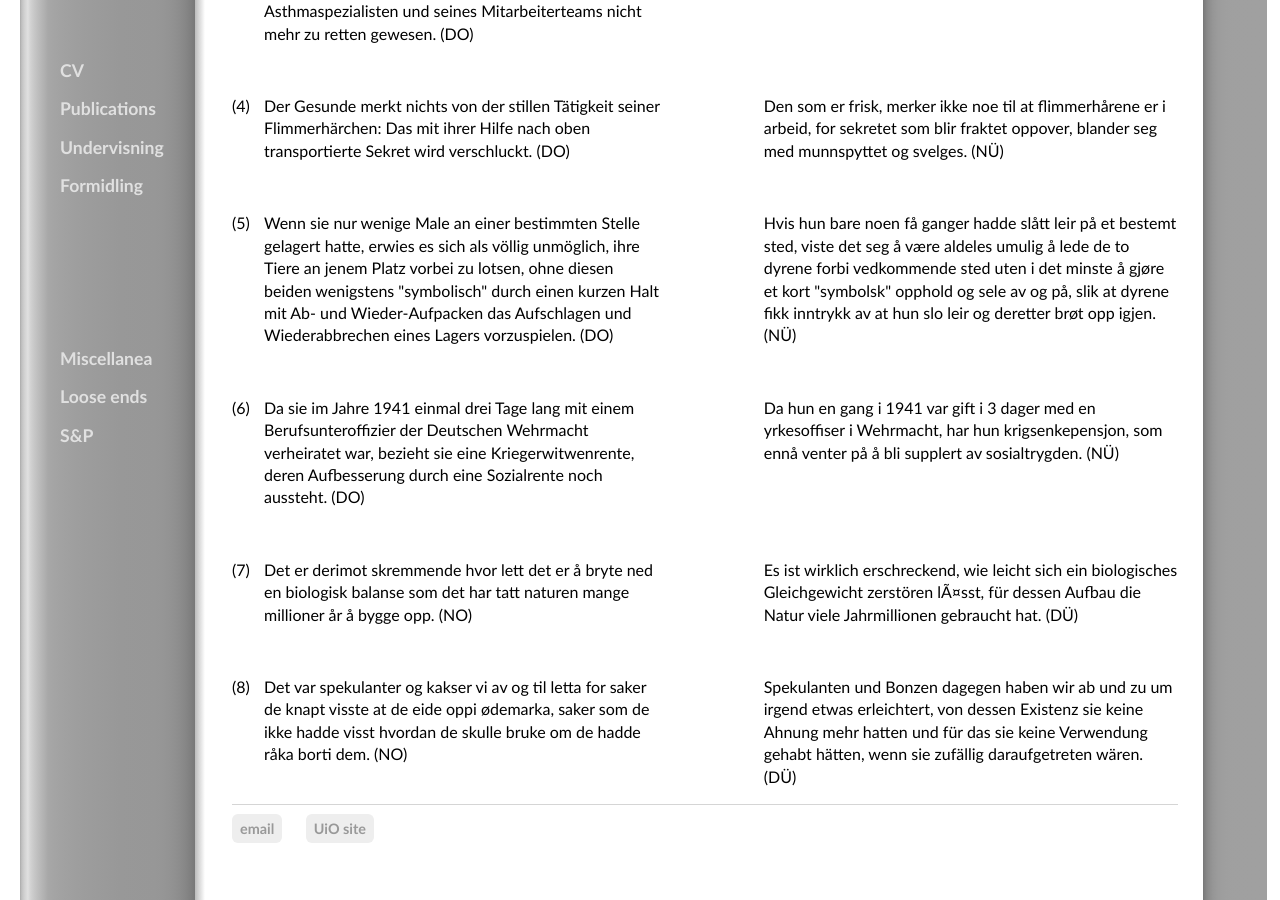
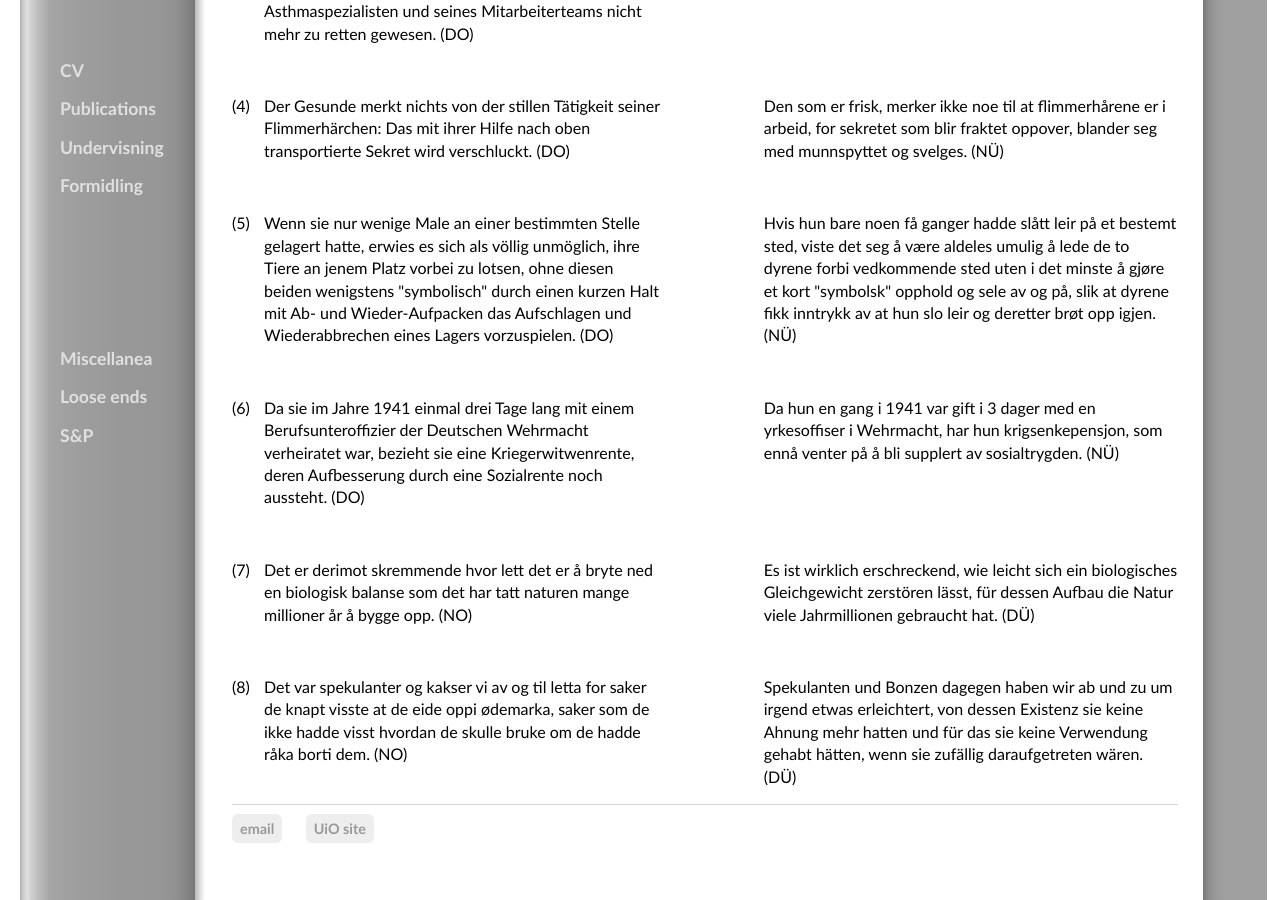
Before and after one commit to kjelljs/kjelljs.github.io, a Jekyll site: the page built from courses/kontrast/2004II.html, in a window 1280 px wide and 900 px high, scrolled down 828 px. Built offline with Jekyll 4.4.1, drawn with Linux system fonts in a browser that asks for light colours.

Commit message:
Update 2004II.html

```diff
--- a/courses/kontrast/2004II.html
+++ b/courses/kontrast/2004II.html
@@ -83,7 +83,7 @@ Gehen Sie darauf ein, inwieweit an den Stellen in den beiden deutschen Übersetz
 </li></ol></div>
 <div class="right"></br>
   <ul>
-<li>Es ist wirklich erschreckend, wie leicht sich ein biologisches Gleichgewicht zerstören lÃ¤sst, für dessen Aufbau die Natur viele Jahrmillionen gebraucht hat. (DÜ)
+<li>Es ist wirklich erschreckend, wie leicht sich ein biologisches Gleichgewicht zerstören lässt, für dessen Aufbau die Natur viele Jahrmillionen gebraucht hat. (DÜ)
     </li></ul></div></section><section>
       <div class="left"></br>
   <ol style="margin-right:25px; counter-reset: item 7">
```
